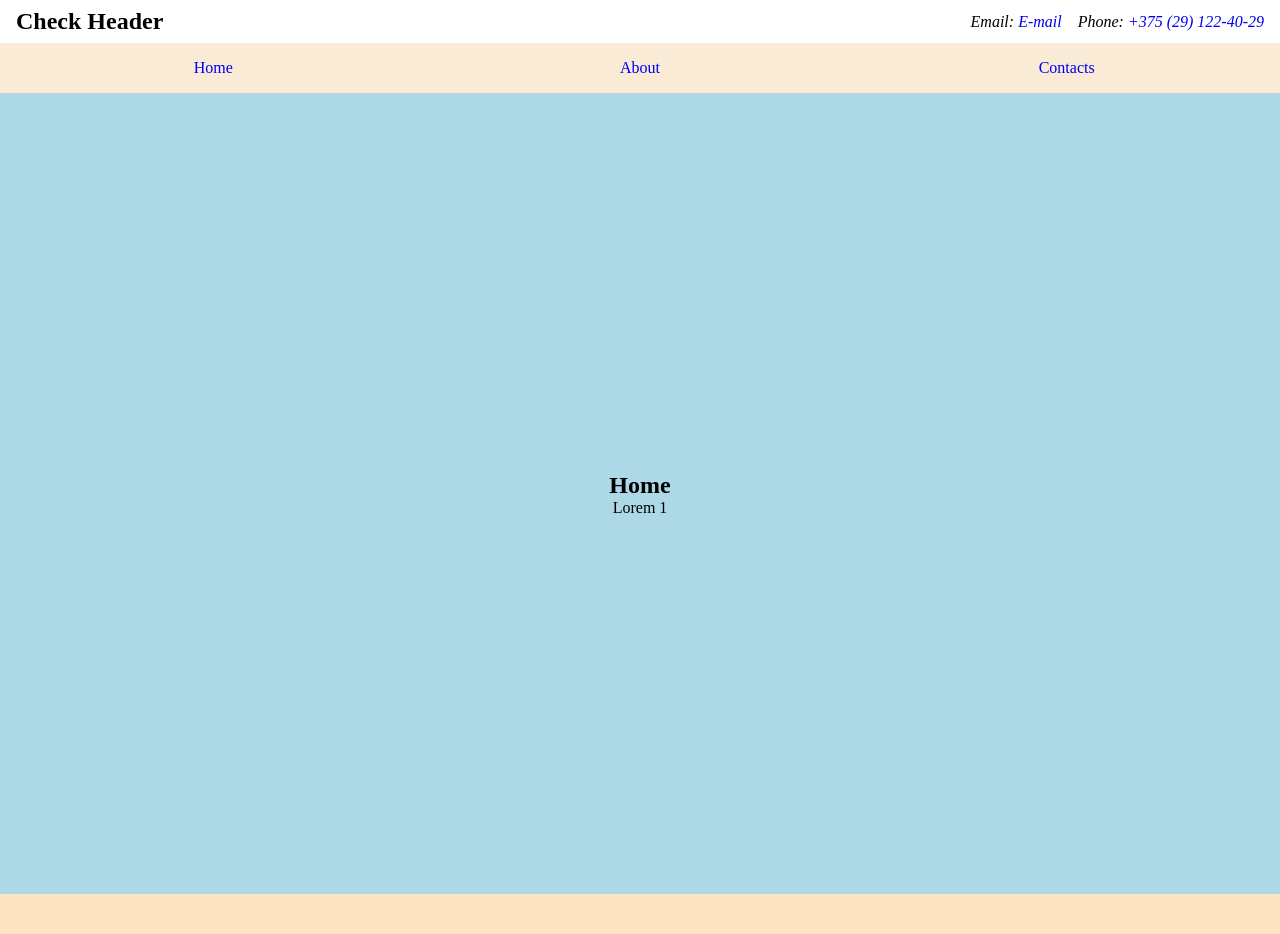
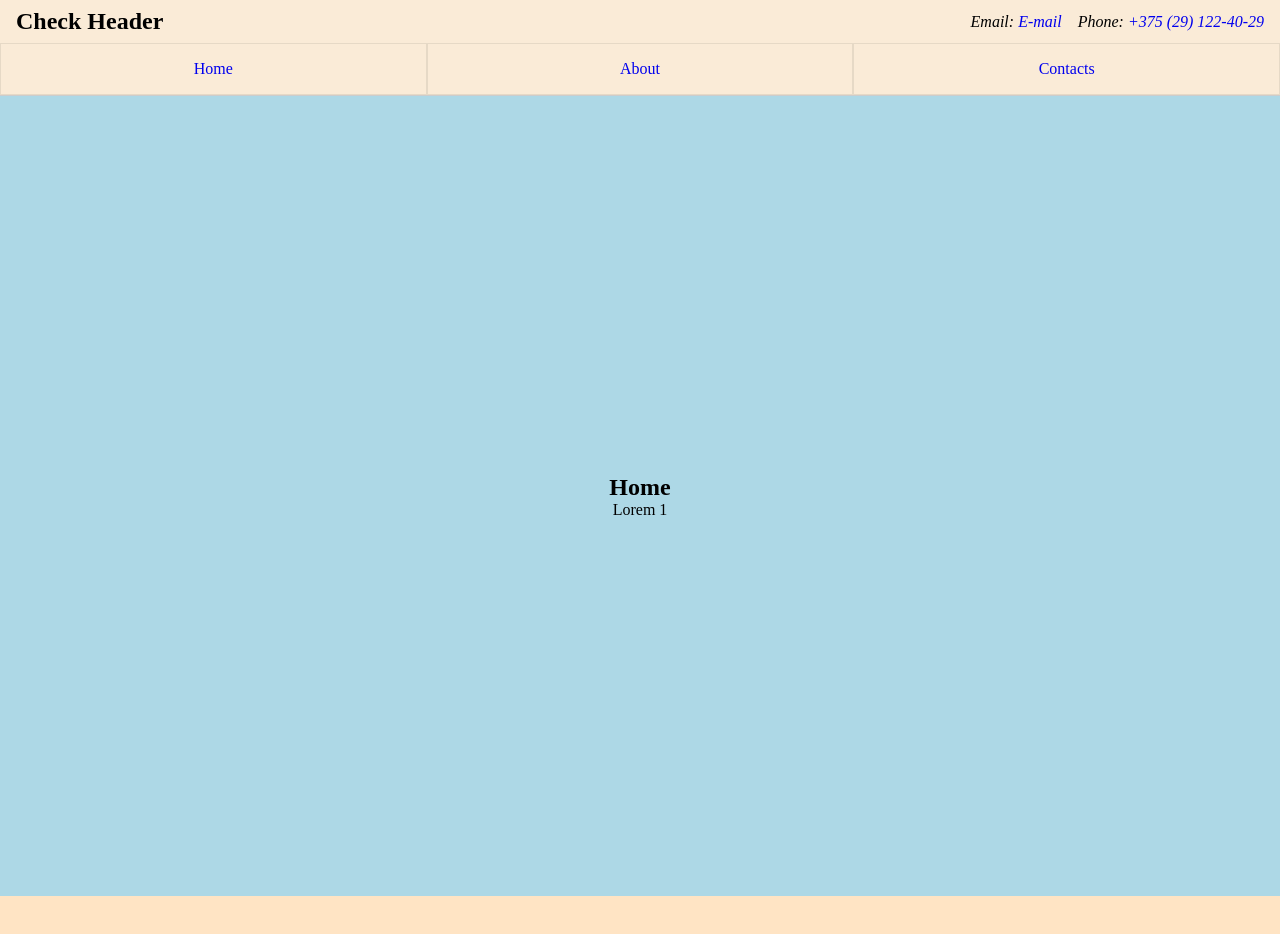
Before and after one commit to ShotAlex/fun-header, a plain HTML site: page index.html in a window 1280 px wide. Shown: the top 934 px of the page. Drawn offline with Linux system fonts and the light colour scheme.

Commit message:
feat: add gitignoree and change some header bg

```diff
--- a/style.css
+++ b/style.css
@@ -11,6 +11,7 @@ a {
 /* HEADER*/
 .header {
     border-bottom: 1px solid #ccc;
+    background-color: antiquewhite;
 }
 
 .header-top {
@@ -37,12 +38,12 @@ a {
     list-style: none;
     flex: 1;
     text-align: center;
+    border: 1px solid rgba(0 0 0 / .08);
 }
 
 .menu-item__name {
     display: block;
     padding: 1em;
-    background-color: antiquewhite;
     transition: .25s;
 }
 
```
Also changed, not shown: 1 other file.
